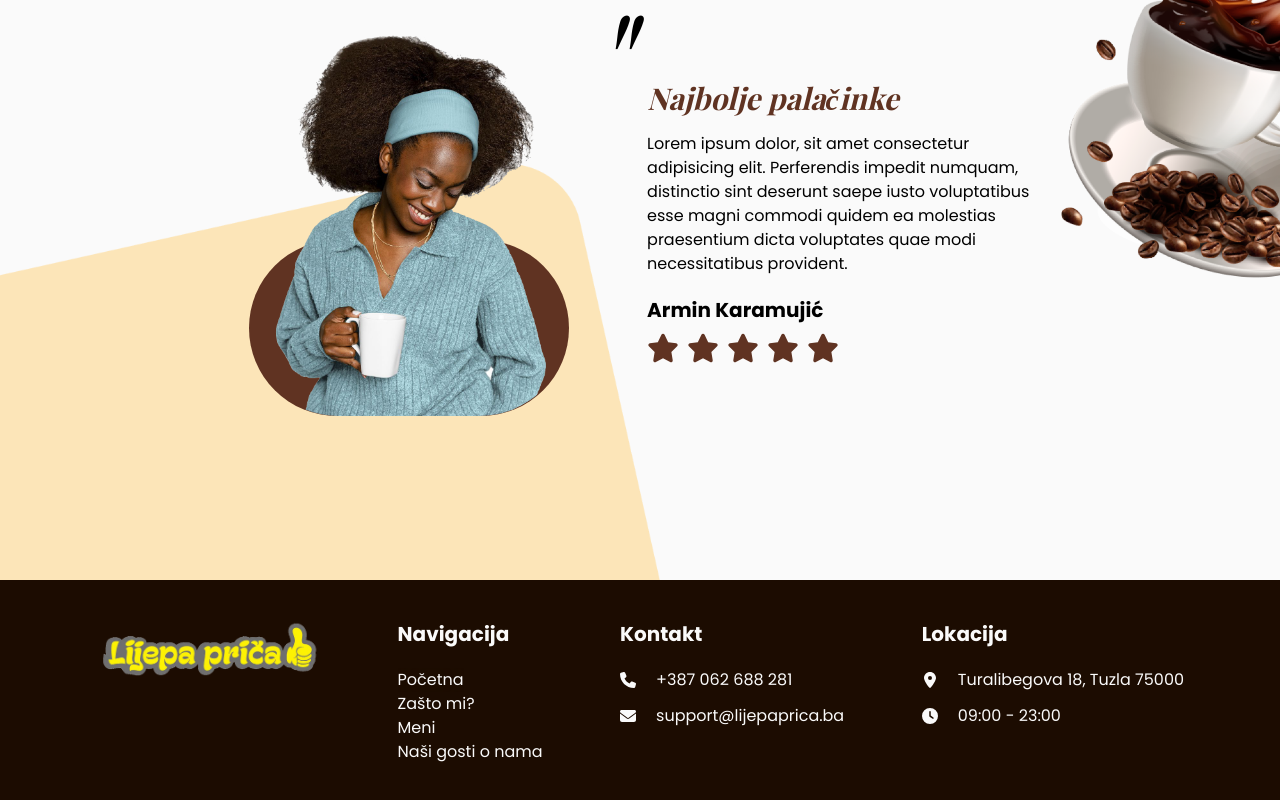
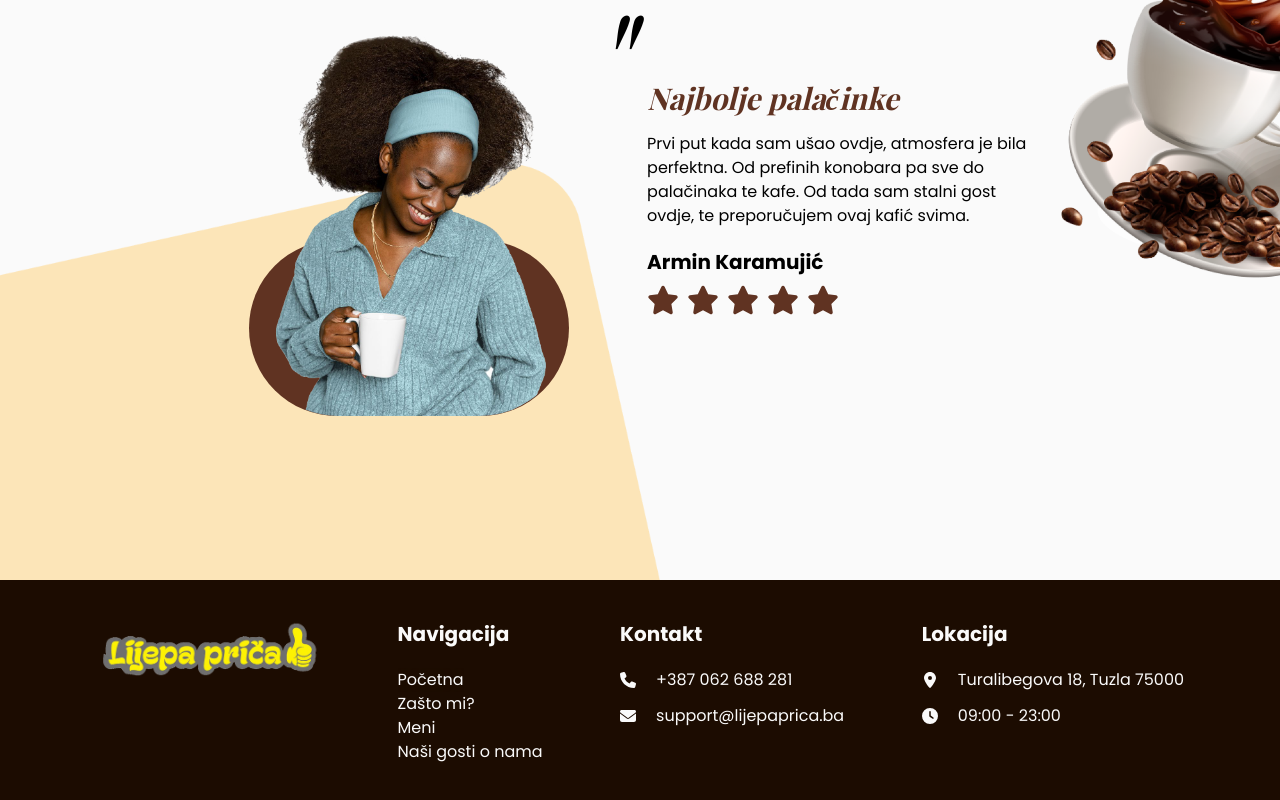
Before and after one commit to sk0le/lijepa-prica, a Next.js app: page / in a window 1280 px wide. Shown: the part 2738-3538 px from the top of the page. Built offline with nearby package versions, Linux system fonts and the light colour scheme; a web font is replaced by a local one.

Commit message:
added new testamonial

```diff
--- a/src/components/Testamonials.tsx
+++ b/src/components/Testamonials.tsx
@@ -42,10 +42,9 @@ export default function Testamonials() {
             Najbolje palačinke
           </h1>
           <p className="max-w-sm mt-4 z-50">
-            Lorem ipsum dolor, sit amet consectetur adipisicing elit.
-            Perferendis impedit numquam, distinctio sint deserunt saepe iusto
-            voluptatibus esse magni commodi quidem ea molestias praesentium
-            dicta voluptates quae modi necessitatibus provident.
+            Prvi put kada sam ušao ovdje, atmosfera je bila perfektna. Od
+            prefinih konobara pa sve do palačinaka te kafe. Od tada sam stalni
+            gost ovdje, te preporučujem ovaj kafić svima.
           </p>
           <h1 className="text-xl font-bold mt-5">Armin Karamujić</h1>
           <div className="mt-2 flex space-x-2">
```
